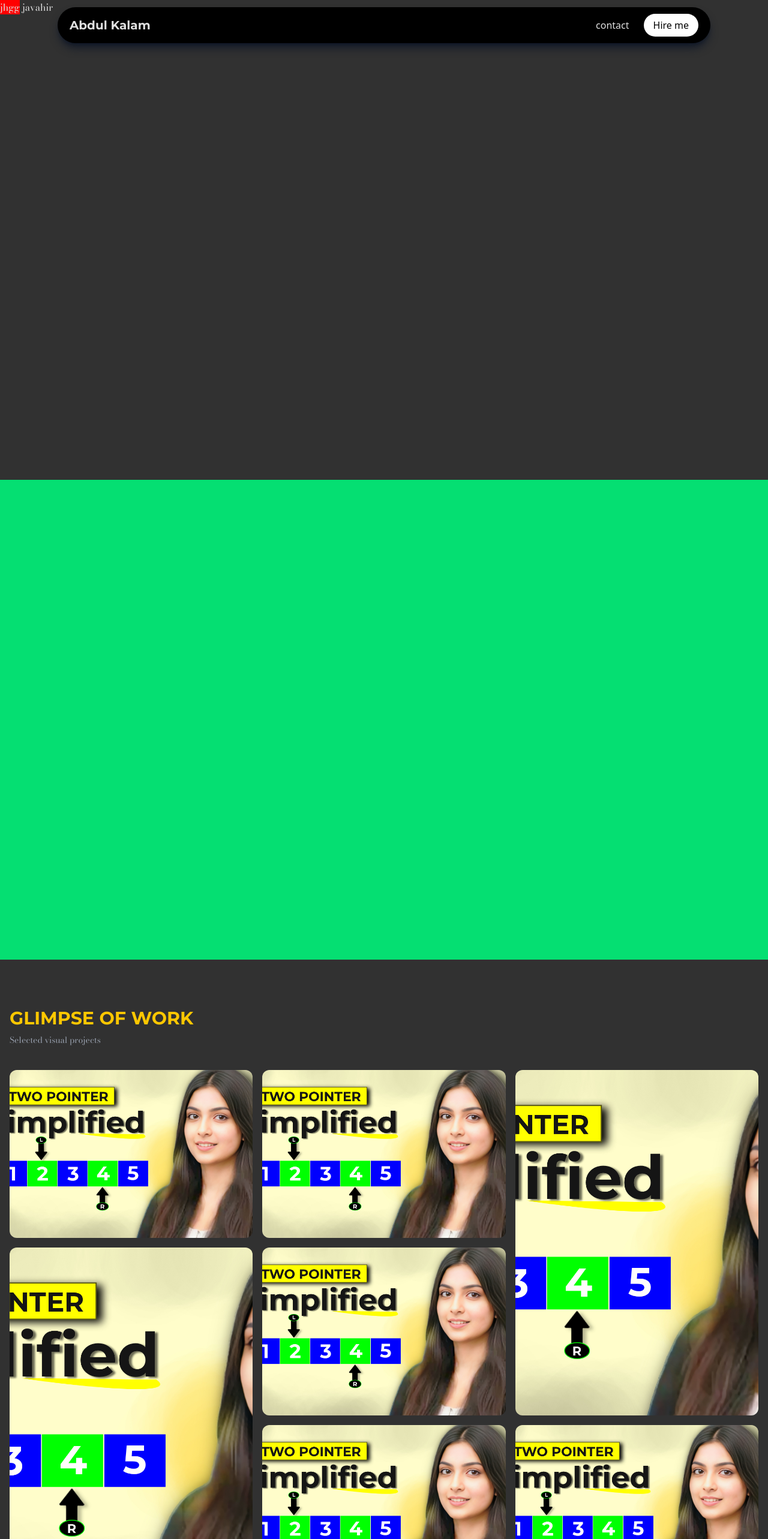
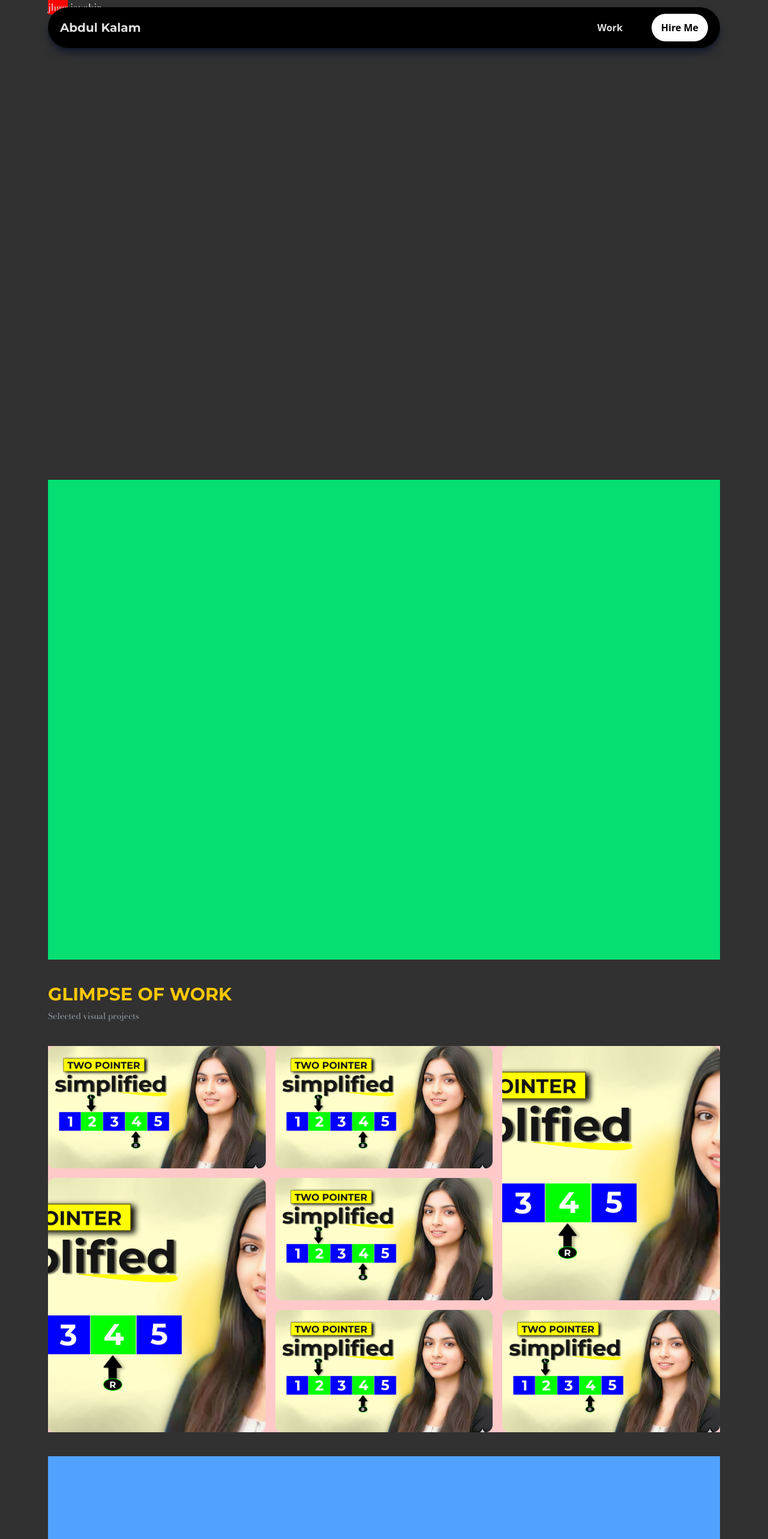
Before and after one commit to abdulkalam-011/thumbnail-design-frontend, a React (Vite) app: page / in a window 1280 px wide. Shown: the top 2566 px of the page at 60% size. Built offline with nearby package versions, Linux system fonts and the light colour scheme.

Commit message:
made some responsive changes

```diff
--- a/src/App.css
+++ b/src/App.css
@@ -15,7 +15,7 @@
 
 section {
   min-height: 100vh;
-  min-width: 100vw;
+  min-width: 100%;
   cursor: pointer;
   font-family: "Bodoni Moda", serif;
   font-optical-sizing: auto;
@@ -28,3 +28,9 @@ section {
   font-optical-sizing: auto;
   font-style: normal;
 }
+
+
+
+.arrow:hover .arrow span{
+  opacity: 100%;
+}
--- a/src/App.jsx
+++ b/src/App.jsx
@@ -9,6 +9,7 @@ function App() {
 
   return (
     <>
+    <div className='px-2 sm:px-10 md:px-15 lg:px-20 overflow-x-hidden'>
     <Header />
      <section id='hero'>
       <button>jhgg</button> javahir
@@ -18,6 +19,7 @@ function App() {
      <section id='contact' className='bg-blue-400'></section>
      <section id='testimonials' className='bg-yellow-400'></section>
      <Footer />
+     </div>
     </>
   )
 }
--- a/src/components/layout/Header.jsx
+++ b/src/components/layout/Header.jsx
@@ -1,17 +1,16 @@
-import React from "react";
+import { GoArrowUpRight } from "react-icons/go";
 
-import { Link } from "react-router";
 
 const Header = () => {
   return (
-      <div className="fixed left-0 top-3 w-full flex justify-center items-center ">
-    <header className=" bg-black w-[85%] shadow-lg shadow-gray-900 inset-shadow-sm rounded-full flex justify-between items-center sm:py-4 sm:px-5" >
-      <div className="text-xl font-montserrat font-bold "><a href="#hero">Abdul Kalam</a></div>
+      <div className="fixed left-0 top-3 w-full flex justify-center items-center z-99 sm:px-10 md:px-15 lg:px-20 px-2 ">
+    <header className="mx-auto bg-black w-full shadow-lg shadow-gray-900 inset-shadow-sm rounded-full flex justify-between items-center p-3  sm:p-5" >
+      <div className="sm:text-xl text-md font-montserrat font-bold hover:text-yellow-400"><a href="#hero">Abdul Kalam</a></div>
       <div className="">
         <nav className="">
-        <ul className="flex space-x-6  ">
-          <li><a href="#contact">contact</a></li>
-          <li><a href="#contact" className="bg-white text-black px-4 py-2 rounded-full">Hire me</a></li>
+        <ul className="flex space-x-6  font-bold ">
+          <li><a href="#contact" className="flex gap-2 items-center hover:text-yellow-400 arrow">Work <span className="opacity-0  transisin-descrete duration-300"><GoArrowUpRight /></span></a></li>
+          <li><a href="#contact" className="bg-white text-black sm:px-4 sm:py-3 p-2  rounded-full hover:bg-yellow-400 hover:text-white transition-all duration-300">Hire Me</a></li>
         </ul>
 
       </nav>
--- a/src/components/workDrawer/PreviewModal.jsx
+++ b/src/components/workDrawer/PreviewModal.jsx
@@ -1,5 +1,6 @@
 import { useEffect, useRef } from "react";
 import gsap from "gsap";
+import { AiOutlineClose } from "react-icons/ai";
 
 const PreviewModal = ({ item, onClose }) => {
   const modalRef = useRef(null);
@@ -15,16 +16,16 @@ const PreviewModal = ({ item, onClose }) => {
 
   return (
     <div
-      className="fixed inset-0 z-50 bg-black/70  flex items-center justify-center px-4"
+      className="fixed inset-0 z-50 bg-black/70  flex items-center justify-center px-4 w-full h-full"
       onClick={onClose}
     >
       <div
         ref={modalRef}
         onClick={(e) => e.stopPropagation()}
-        className="bg-neutral-900 rounded-xl max-w-5xl w-full p-6 max-h-screen overflow-y-auto h-fit relative min-w-5xl min-h-1/2"
+        className="bg-neutral-900 rounded-xl sm:max-w-5xl w-full p-6 max-h-screen overflow-y-auto h-fit relative min-w-5xl min-h-1/2"
       >
         <div className="h-fit bg-orange-400 rounded-lg mb-4 relative" >
-          <img src={item.img} alt={item.titles} />
+          <img src={item.img} alt={item.titles} className="rounded-lg"/>
         </div>
 
 
@@ -33,9 +34,9 @@ const PreviewModal = ({ item, onClose }) => {
 
         <button
           onClick={onClose}
-          className="mt-6 px-4 py-2 bg-yellow-400 text-black rounded-md absolute top-4 right-10"
+          className="mt-6 px-4 py-2 bg-yellow-400 text-white text-2xl font-bold rounded-full flex items-center justify-center w-12 h-12 absolute top-4 right-10"
         >
-          Close
+          <AiOutlineClose />
         </button>
       </div>
     </div>
--- a/src/components/workDrawer/WorkGrid.jsx
+++ b/src/components/workDrawer/WorkGrid.jsx
@@ -32,8 +32,8 @@ const WorkGrid = () => {
 
   return (
     <>
-      <section className=" py-20 px-4">
-        <div className="max-w-7xl mx-auto mb-10">
+      <section className="py-10">
+        <div className="  mb-10">
           <h2 className="text-yellow-400 text-3xl font-bold uppercase font-montserrat">
             Glimpse of Work
           </h2>
@@ -45,13 +45,12 @@ const WorkGrid = () => {
         <div
           ref={gridRef}
           className="
-            max-w-7xl mx-auto
+            max-w-7xl
             grid gap-4
             grid-cols-1
             sm:grid-cols-2
             lg:grid-cols-3
-            auto-rows-[280px]
-            grid-flow-dense
+            bg-red-200
           "
         >
           {works.map((item) => (
```
